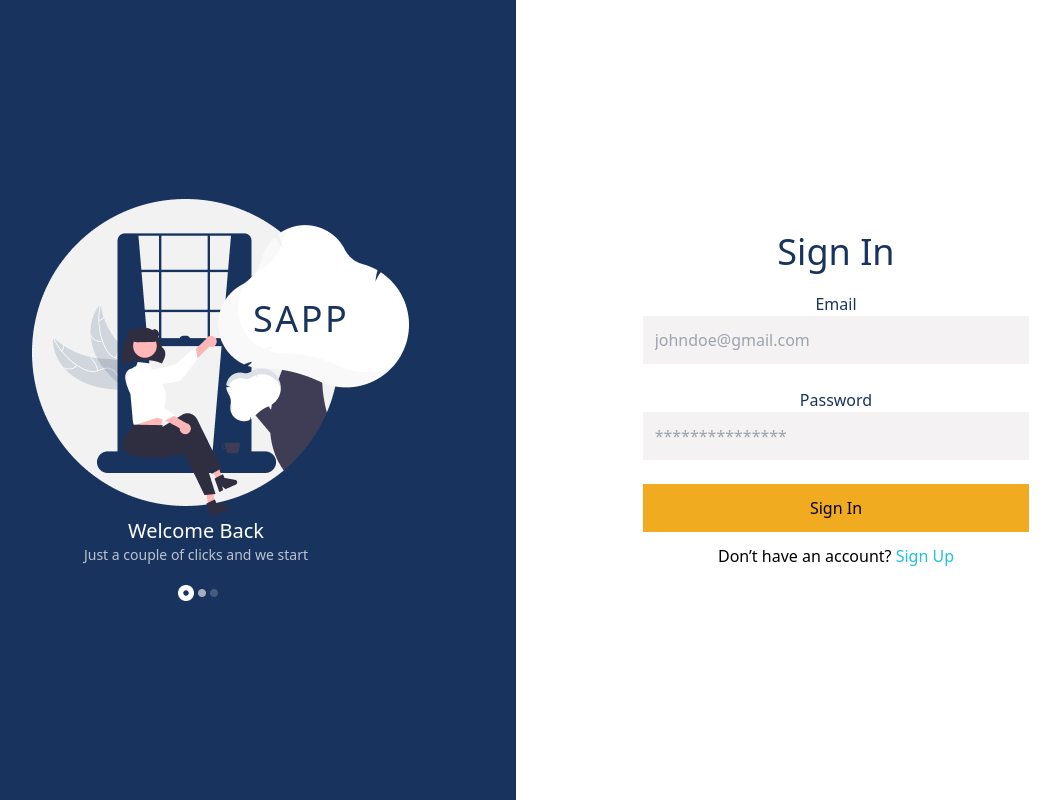
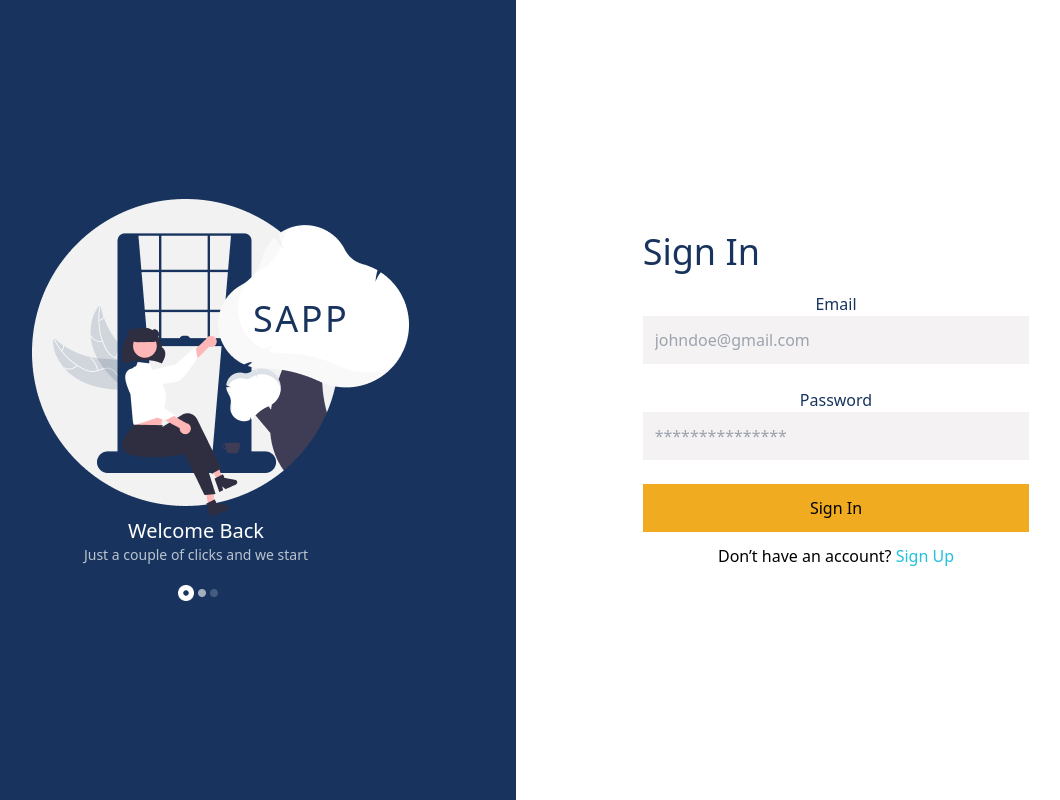
Before and after one commit to Bentike/nuxt-test-app, a Nuxt app: page / in a window 1280 px wide. Shown: the whole page, without its empty margins (124-1184 px from the left). Built offline with nearby package versions, Linux system fonts and the light colour scheme.

Commit message:
aligned signup text

```diff
--- a/components/SignIn.vue
+++ b/components/SignIn.vue
@@ -9,8 +9,8 @@
             </div>
         </div>
         <div class="w-1/2 bg-white  h-screen flex items-center justify-center">
-             <div class="w-4/6 text-center m-auto p-5">
-                 <h1 class="text-4xl text-myBlue mb-5">Sign In</h1>
+             <div class="w-4/6 text-center m-auto p-5 flex flex-col">
+                 <h1 class="text-4xl text-myBlue mb-5 place-self-start">Sign In</h1>
                  <form>
                     <label class="text-myBlue font-medium">Email <br/>
                         <input class="w-full p-3 bg-inputGray" type="email" placeholder="johndoe@gmail.com"/>
```
